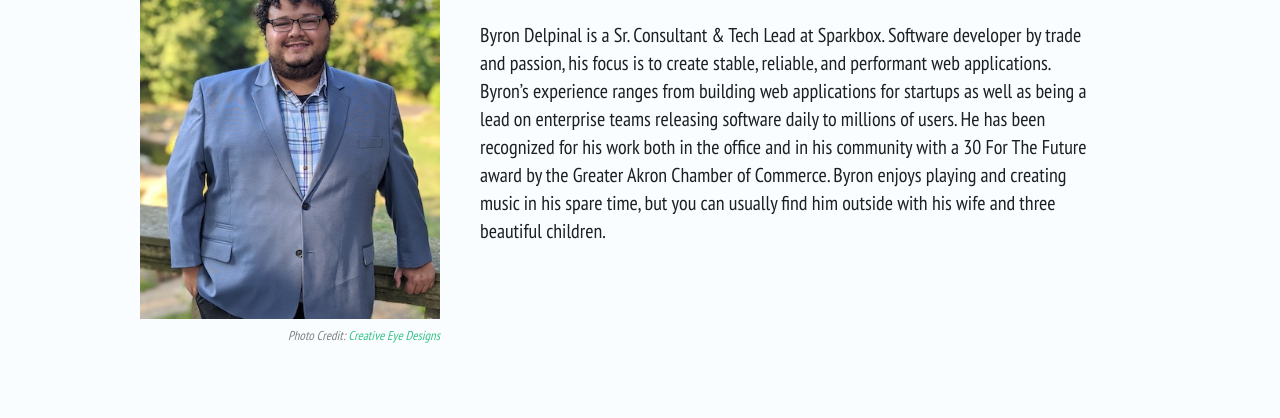
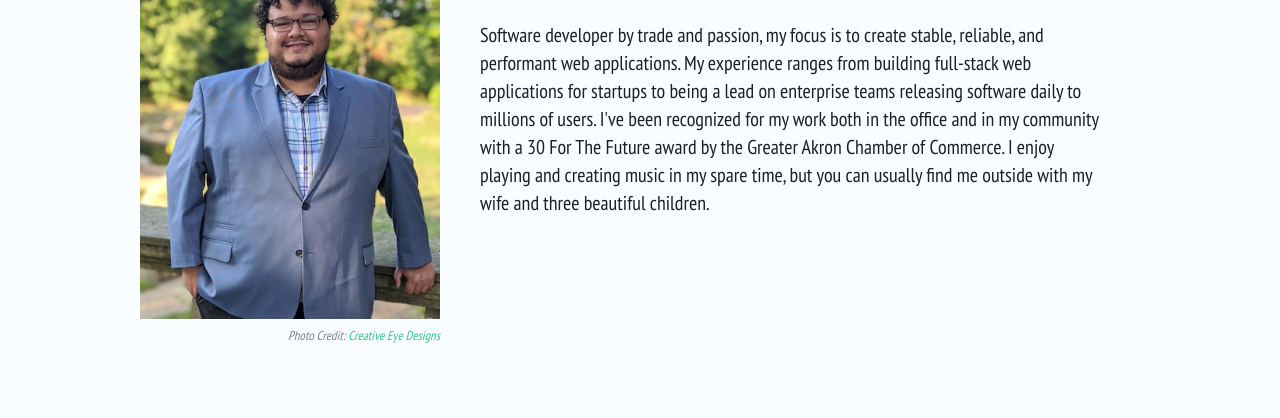
Before and after one commit to ByronDDelpinal/personal-website, a Gatsby site: page /about in a window 1280 px wide. Shown: the part 225-643 px from the top of the page. Built offline with nearby package versions, Linux system fonts and the light colour scheme; Gatsby itself is replaced by a stand-in of ours.

Commit message:
fix: remove job status from about section

```diff
--- a/src/pages/about.js
+++ b/src/pages/about.js
@@ -42,16 +42,15 @@ const About = (props) => {
                 It me.
               </h2>
               <p>
-                Byron Delpinal is a Sr. Consultant & Tech Lead at Sparkbox.
-                Software developer by trade and passion, his focus is to create
-                stable, reliable, and performant web applications. Byron’s
-                experience ranges from building web applications for startups as
-                well as being a lead on enterprise teams releasing software
-                daily to millions of users. He has been recognized for his work
-                both in the office and in his community with a 30 For The Future
-                award by the Greater Akron Chamber of Commerce. Byron enjoys
-                playing and creating music in his spare time, but you can
-                usually find him outside with his wife and three beautiful
+                Software developer by trade and passion, my focus is to create
+                stable, reliable, and performant web applications. My
+                experience ranges from building full-stack web applications for startups to
+                being a lead on enterprise teams releasing software
+                daily to millions of users. I've been recognized for my work
+                both in the office and in my community with a 30 For The Future
+                award by the Greater Akron Chamber of Commerce. I enjoy
+                playing and creating music in my spare time, but you can
+                usually find me outside with my wife and three beautiful
                 children.
               </p>
             </div>
```
